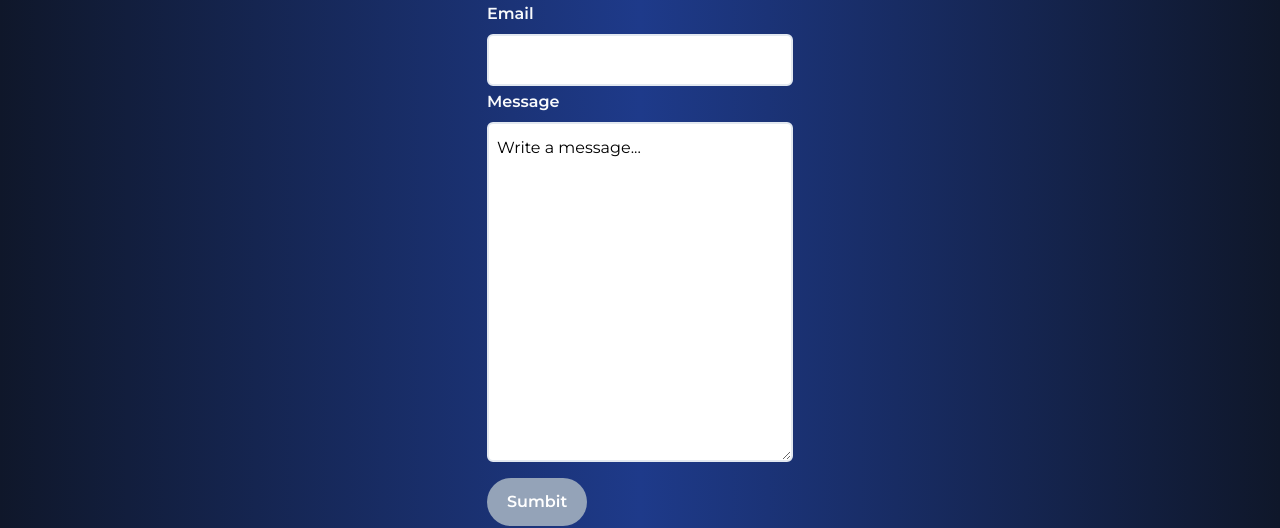
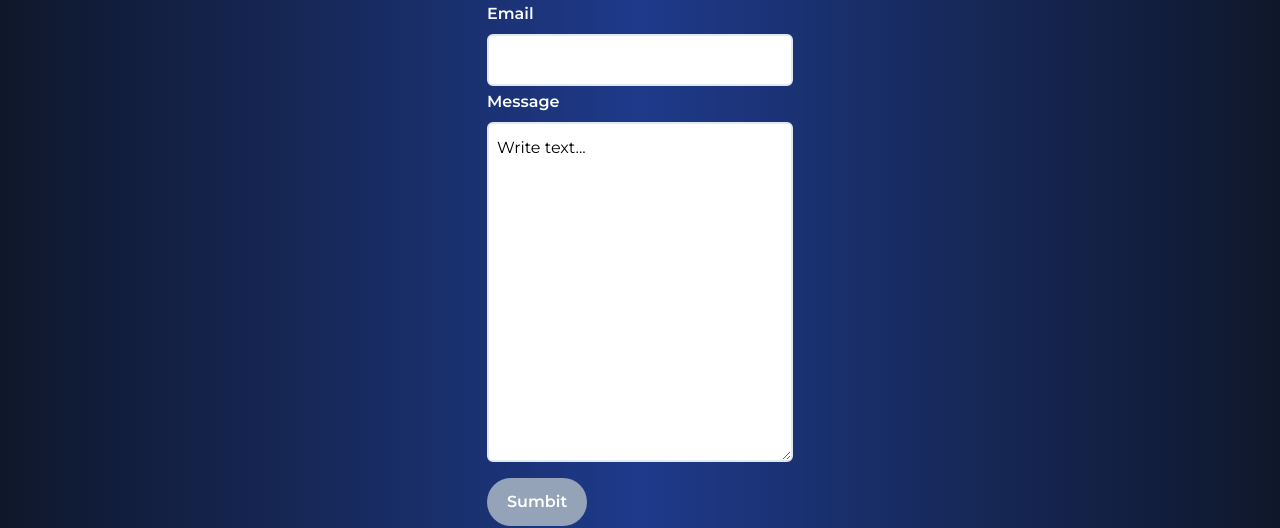
Before and after one commit to olbesdev/portfolio, a Next.js app: page / in a window 1280 px wide. Shown: the part 6264-6792 px from the top of the page. Built offline with nearby package versions, Linux system fonts and the light colour scheme.

Commit message:
Define DefaultValue on textarea

```diff
--- a/components/Contact.jsx
+++ b/components/Contact.jsx
@@ -17,7 +17,7 @@ const Contact = () => {
             <label htmlFor="" className='text-slate-50 font-semibold'>Email</label>
             <input type="email" className='block w-full border-2 border-slate-200 rounded-md p-2 mt-1' />
             <label htmlFor="" className='text-slate-50 font-semibold'>Message</label>
-            <textarea name="" id="" cols="30" rows="10" className='block w-full border-2 border-slate-200 rounded-md p-2 mt-1'>Write a message...</textarea>
+            <textarea name="" id="" cols="30" rows="10" defaultValue="Write text..." className='block w-full border-2 border-slate-200 rounded-md p-2 mt-1'></textarea>
             <button className='bg-slate-400 hover:bg-teal-500 text-white mt-4 font-semibold px-5 py-2 flex items-center gap-2 text-[1rem] rounded-full focus:scale hover:scale-105 transition-all'>Sumbit</button>
           </form>
         </div>
```
